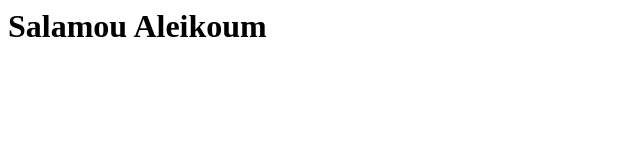
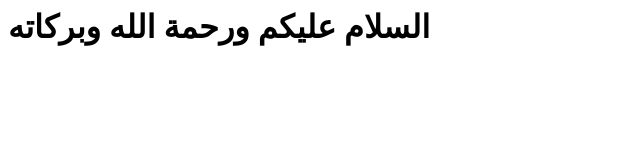
Before and after one commit to erradi/erradi.github.io, a plain HTML site: page index.html in a window 1280 px wide. Shown: the whole page, without its empty margins (0-640 px from the left). Drawn offline with Linux system fonts and the light colour scheme.

Commit message:
Arabic greeting

```diff
--- a/index.html
+++ b/index.html
@@ -3,6 +3,6 @@
         <title>Welcome!</title>
     </head>
     <body>
-        <h1>Salamou Aleikoum</h1>
+        <h1>السلام عليكم ورحمة الله وبركاته</h1>
     </body>
 </html>
```
